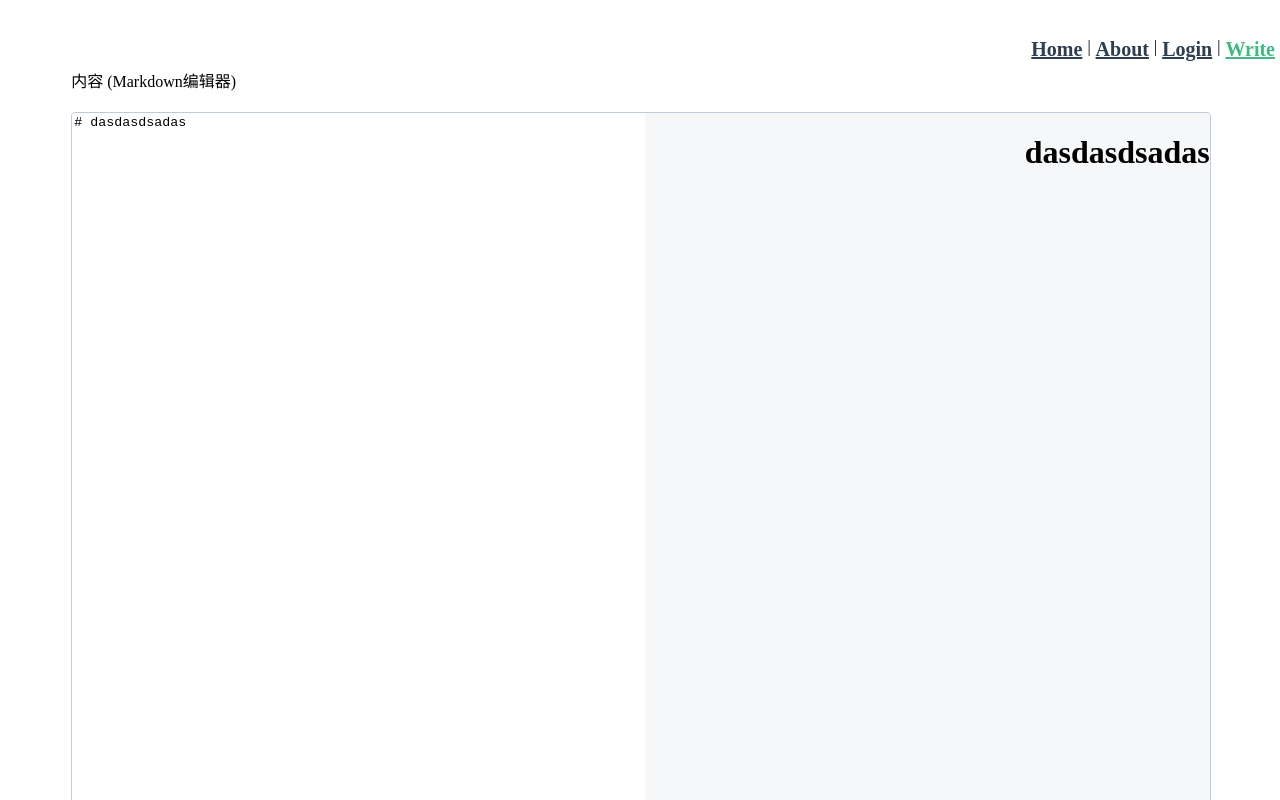
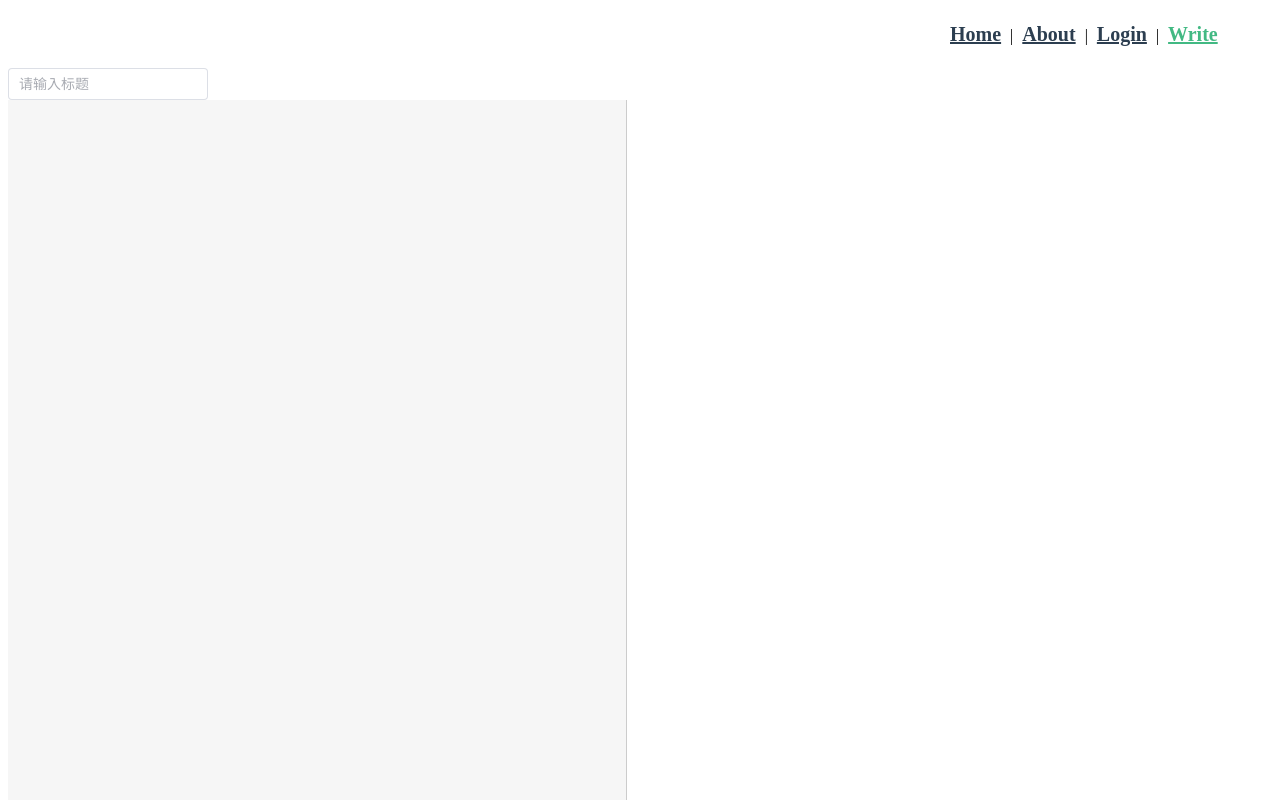
Before and after one commit to allblueee/allblueee_blog, a Vue app: page /write in a window 1280 px wide. Shown: the top 800 px of the page. Built offline with nearby package versions, Linux system fonts and the light colour scheme.

Commit message:
1.调整布局 不用flex 2.写文章部分基本完成 3.完善登录部分 token/session需要做

```diff
--- a/public/index.html
+++ b/public/index.html
@@ -1,17 +1,26 @@
 <!DOCTYPE html>
-<html lang="">
+<html lang="en">
   <head>
-    <meta charset="utf-8">
-    <meta http-equiv="X-UA-Compatible" content="IE=edge">
-    <meta name="viewport" content="width=device-width,initial-scale=1.0">
-    <link rel="icon" href="<%= BASE_URL %>favicon.ico">
+    <meta charset="utf-8" />
+    <meta http-equiv="X-UA-Compatible" content="IE=edge" />
+    <meta name="viewport" content="width=device-width,initial-scale=1.0" />
+    <link rel="icon" href="<%= BASE_URL %>favicon.ico" />
     <title><%= htmlWebpackPlugin.options.title %></title>
   </head>
-  <body>
+  <body style="height: 100%">
     <noscript>
-      <strong>We're sorry but <%= htmlWebpackPlugin.options.title %> doesn't work properly without JavaScript enabled. Please enable it to continue.</strong>
+      <strong
+        >We're sorry but <%= htmlWebpackPlugin.options.title %> doesn't work
+        properly without JavaScript enabled. Please enable it to
+        continue.</strong
+      >
     </noscript>
     <div id="app"></div>
     <!-- built files will be auto injected -->
   </body>
 </html>
+<style>
+  html,body,#app{
+    height: 95%;
+  }
+</style>
--- a/src/App.vue
+++ b/src/App.vue
@@ -1,26 +1,25 @@
 <template>
   <div id="overrall">
-    <nav style="position:fixed">
+    <nav>
       <router-link to="/">Home</router-link> |
       <router-link to="/about">About</router-link> |
       <router-link to="/login">Login</router-link> |
       <router-link to="/write">Write</router-link>
     </nav>
-    <router-view  />
+      <router-view />
   </div>
 </template>
 
 <style scoped>
 #overrall {
-  display: flex;
-  flex-wrap: wrap;
-  justify-content: center;
+  height: 100%;
 }
 nav {
-  display: flex;
-  justify-content: flex-end;
-  width: 100%;
-  padding: 30px;
+  position: absolute;
+  right: 0;
+  width: 320px;
+  padding: 15px;
+  height: 30px;
 }
 nav a {
   margin: 0 5px 0 5px;
--- a/src/utils/request.js
+++ b/src/utils/request.js
@@ -10,8 +10,5 @@ export const post = function (url, params) {
         headers: { 'Content-Type': 'application/json', 'request-ajax': true }
 
     }
-    axios.request(query)
-        .then(res => {
-            console.log(res)
-        })
+    return axios.request(query)
 }
--- a/src/views/LoginView.vue
+++ b/src/views/LoginView.vue
@@ -1,6 +1,6 @@
 <template>
-  <div>
-    <el-form :model="userInfo" label-width="120px">
+  <div class="wrap">
+    <el-form class="elform" :model="userInfo" label-width="120px">
       <el-form-item label="用户名">
         <el-input v-model="userInfo.name" />
       </el-form-item>
@@ -9,14 +9,14 @@
       </el-form-item>
       <el-form-item>
         <el-button type="primary" @click="signup">注册 </el-button>
-        <el-button type="primary">登录</el-button>
+        <el-button type="primary" @click="signin">登录</el-button>
       </el-form-item>
     </el-form>
   </div>
 </template>
 
 <script>
-import {post} from "../utils/request";
+import { post } from "../utils/request";
 export default {
   data() {
     return {
@@ -27,10 +27,40 @@ export default {
     };
   },
   methods: {
-    signup() {
-        post('/api/user/signup',{userInfo:this.userInfo})
+    async signup() {
+      let res = await post("/api/user/signup", { userInfo: this.userInfo });
 
+      let _this = this;
+      if (res.data.code == 1) {
+        _this.$message.error(res.data.message)
+      }
+      else {
+        _this.$message.success(res.data.message)
+        _this.$router.push('/')
+      }
+    },
+    async signin() {
+      let res = await post("/api/user/signin", { userInfo: this.userInfo });
+
+      let _this = this;
+      if (res.data.code == 1) {
+        _this.$message.error(res.data.message)
+      }
+      else {
+        _this.$message.success(res.data.message)
+        _this.$router.push('/')
+      }
     },
   },
 };
 </script>
+<style scoped>
+.wrap {
+  position: relative;
+  top: 60px;
+}
+.elform {
+  width: 320px;
+  margin: auto;
+}
+</style>
--- a/src/views/WriteView.vue
+++ b/src/views/WriteView.vue
@@ -1,83 +1,94 @@
 <template>
-  <div class="edit_wrap">
-    <div class="edit_head">内容 (Markdown编辑器)</div>
-    <div class="markdown">
-      <textarea
-        class="markdown_input"
-        v-model="content"
-        @input="update"
-      ></textarea>
-      <div class="markdown_compiled" v-html="compiledMarkdown()"></div>
-      <div class="clear"></div>
+  <div class="wrap">
+    <el-input
+      v-model="title"
+      style="width: 200px"
+      placeholder="请输入标题"
+    ></el-input>
+    <div class="editor">
+      <textarea v-model="content" @input="update"></textarea>
+      <div v-html="compiledMarkdown()"></div>
     </div>
-    <div class="save_button">
-      <!-- <el-button type="primary" @click="saveArticle">保存</el-button> -->
-    </div>
+    <el-button type="primary" @click="saveArticle">保存</el-button>
   </div>
 </template>
 
 <script>
 import _ from "lodash";
 import { marked } from "marked";
+import { post } from "../utils/request";
 export default {
   data() {
     return {
-      content: "# dasdasdsadas",
+      title: "",
+      content: "",
     };
   },
   methods: {
     // 编译Markdown
-    compiledMarkdown: function () {
+    compiledMarkdown() {
       return marked(this.content, { sanitize: true });
     },
     // 延时赋值给content
     update: _.debounce(function (e) {
       this.content = e.target.value;
     }, 300),
+    async saveArticle() {
+      let _this = this;
+      let res = await post("/api/user/newarticle", {
+        articleInformation: { title: this.title, content: this.content },
+      });
+      if(res.data.code == 1){
+        _this.$message.error(res.data.message)
+      }
+      else {
+        _this.$message.success(res.data.message)
+
+      }
+      this.$router.push('/')
+    },
   },
 };
 </script>
 
 <style scoped>
-.edit_wrap {
-  padding: 40px;
-  font-size: 16px;
-  width: 90%;
+.wrap {
+  position: relative;
+  top: 60px;
+  margin: 0;
+  height: 100%;
+  font-family: "Helvetica Neue", Arial, sans-serif;
+  color: #333;
 }
-.edit_head {
-  margin: 20px 0;
-  text-align: left;
+.editor {
+  margin: 0;
+  height: 100%;
+  font-family: "Helvetica Neue", Arial, sans-serif;
+  color: #333;
 }
 
-.markdown {
-  text-align: left;
-  border: 1px solid #bfcbd9;
-  -webkit-border-radius: 4px;
-  -moz-border-radius: 4px;
-  border-radius: 4px;
-  width: 100%;
-  height: 800px;
+textarea,
+.editor div {
+  display: inline-block;
+  width: 49%;
+  height: 100%;
   vertical-align: top;
-  background: #f5f7f9;
-  overflow: hidden;
+  box-sizing: border-box;
+  padding: 0 20px;
 }
 
-.markdown textarea {
+textarea {
   border: none;
-  resize: none; /*不可拖动*/
+  border-right: 1px solid #ccc;
+  resize: none;
+  outline: none;
+  background-color: #f6f6f6;
+  font-size: 14px;
+  font-family: "Monaco", courier, monospace;
+  padding: 20px;
 }
 
-.markdown_input {
-  height: 100%;
-  width: 50%;
-  float: left;
-}
-
-.markdown_compiled {
-  float: right;
-}
-
-.save_button {
-  padding: 40px 0;
+code {
+  color: #f66;
 }
 </style>
```
Also changed, not shown: 2 other files (tests, documents, lock files or other folders).
